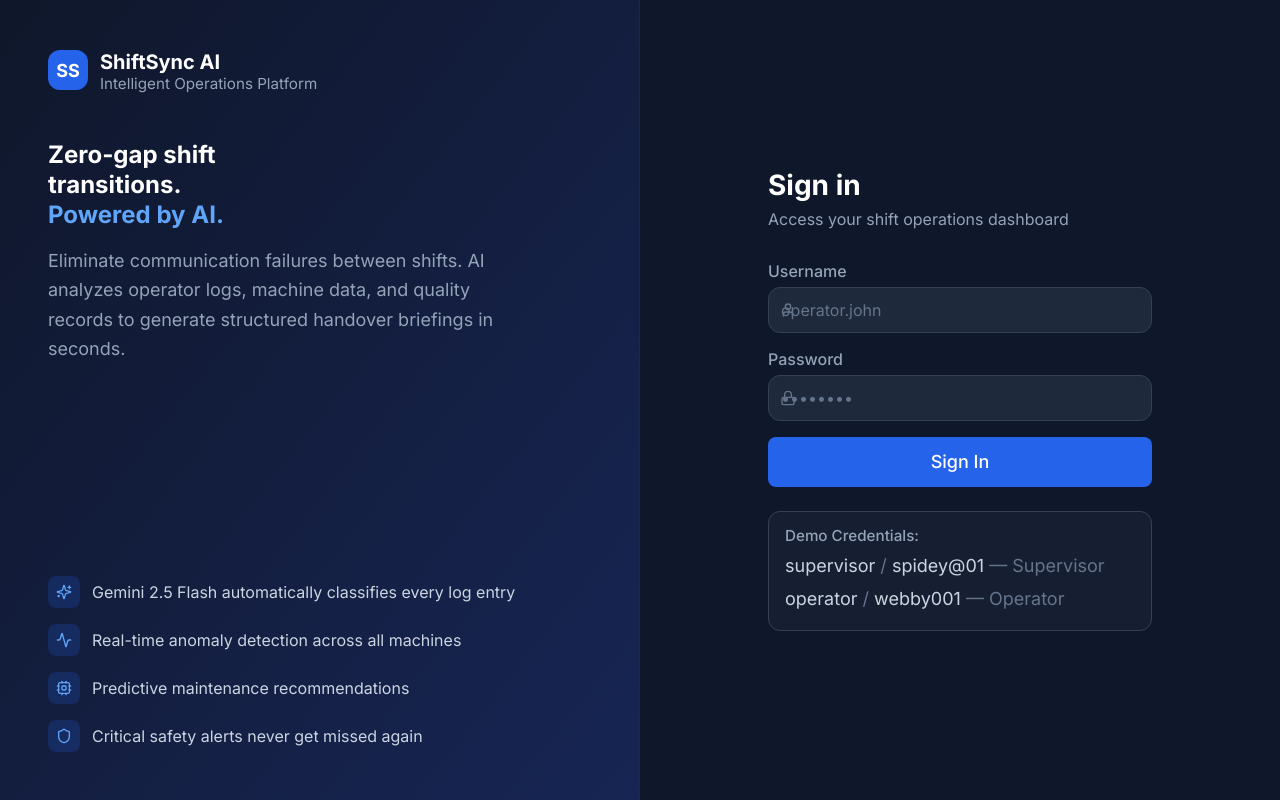
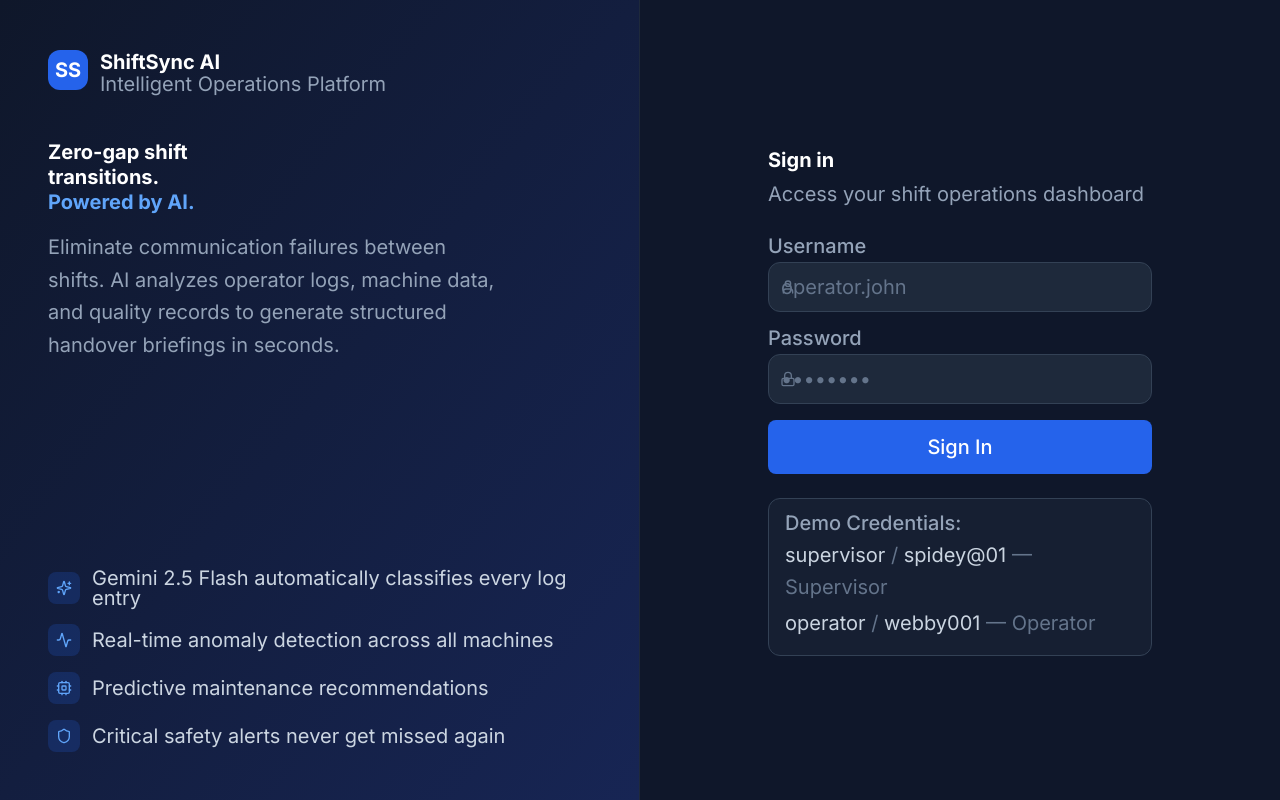
Before and after one commit to neeti26/AIBuilderCup, a React (Vite) app in the folder shiftsync/frontend/: page /login in a window 1280 px wide. Built offline with nearby package versions, Linux system fonts and the light colour scheme; no server answers.

Commit message:
fix: nuclear font size increase — attribute selectors override Tailwind text utilities; base font 1.25rem, all text classes forced larger

```diff
--- a/shiftsync/frontend/src/index.css
+++ b/shiftsync/frontend/src/index.css
@@ -16,32 +16,32 @@
     font-family: 'Inter', system-ui, sans-serif;
     background-color: #0f172a;
     color: #e2e8f0;
-    font-size: 1.125rem !important; /* Much larger base font */
+    font-size: 1.25rem !important;
   }
 
-  /* Force larger text throughout the app — !important to override Tailwind */
-  h1 { font-size: 1.875rem !important; font-weight: 700; }
-  h2 { font-size: 1.5rem !important; font-weight: 600; }
-  h3 { font-size: 1.25rem !important; font-weight: 600; }
-  p { font-size: 1.125rem !important; line-height: 1.6; }
-  .text-xs { font-size: 0.95rem !important; }
-  .text-sm { font-size: 1rem !important; }
-  .text-base { font-size: 1.125rem !important; }
-  .text-lg { font-size: 1.25rem !important; }
-  .text-xl { font-size: 1.5rem !important; }
-  .text-2xl { font-size: 1.75rem !important; }
-  label { font-size: 1rem !important; font-weight: 500; }
-  button { font-size: 1rem !important; font-weight: 500; padding: 0.75rem 1.5rem !important; }
+  /* Nuclear option: Target ALL Tailwind text utility classes via attribute selectors
+     These have higher specificity than regular class selectors */
+  [class*="text-xs"], [class*="text-sm"], [class*="text-base"],
+  [class*="text-lg"], [class*="text-xl"], [class*="text-2xl"],
+  [class*="text-3xl"], [class*="text-4xl"] {
+    font-size: 1.25rem !important;
+  }
+
+  h1 { font-size: 2rem !important; font-weight: 700; }
+  h2 { font-size: 1.75rem !important; font-weight: 600; }
+  h3 { font-size: 1.5rem !important; font-weight: 600; }
+  p { font-size: 1.25rem !important; line-height: 1.6; }
+  label { font-size: 1.125rem !important; font-weight: 500; }
+  button { font-size: 1.125rem !important; font-weight: 500; padding: 0.875rem 1.75rem !important; }
   input, select, textarea { font-size: 1.125rem !important; padding: 0.75rem !important; }
 
-  /* Larger sidebar text */
-  .sidebar-text, nav a, .nav-label { font-size: 1rem !important; }
-
-  /* Larger badge text */
-  .badge-text, [class*="badge"] { font-size: 0.875rem !important; }
-
-  /* Larger table/card text */
-  .card-text, [class*="card"] p, [class*="card"] span { font-size: 1rem !important; }
+  /* Sidebar, nav, badges, cards */
+  nav a, .nav-label, [class*="sidebar"], [class*="badge"] span {
+    font-size: 1.125rem !important;
+  }
+  [class*="Card"] p, [class*="Card"] span, .card p, .card span {
+    font-size: 1.125rem !important;
+  }
 
   /* Custom scrollbar */
   ::-webkit-scrollbar {
```
